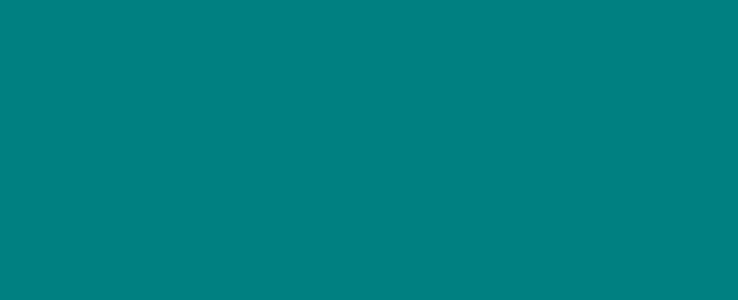
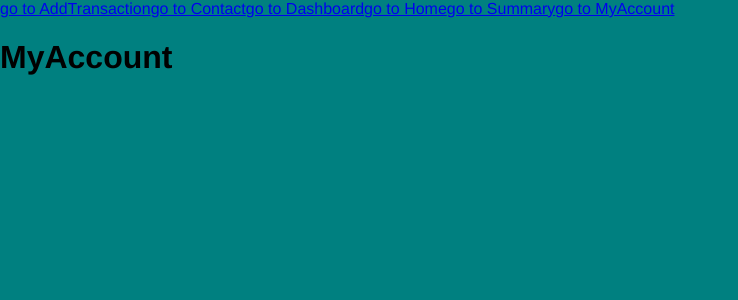
Before and after one commit to AlexandraJUREDIEU/NestEgg.App, a React (Vite) app: page /MyAccount in a window 1280 px wide. Shown: the top 300 px of the page, without its empty margins (0-738 px from the left). Built offline with nearby package versions, Linux system fonts and the light colour scheme.

Commit message:
✨newfeature: Create rooter
Création des différentes pages de l'application, du routeur, de la page d'erreur, et affichage de placeholder pour toutes les pages.

```diff
--- a/src/App.jsx
+++ b/src/App.jsx
@@ -1,10 +1,12 @@
 import React, { Fragment } from 'react';
 import GlobalStyle from './globalStyle';
+import Routeur from './Routeur';
 
 function App() {
   return (
     <Fragment>
       <GlobalStyle />
+      <Routeur />
     </Fragment>
   );
 };
--- /dev/null
+++ b/src/Routeur.jsx
@@ -0,0 +1,84 @@
+import { Controller } from "@svgdotjs/svg.js";
+import React, { Fragment } from "react";
+import {
+  RouterProvider,
+  NavLink,
+  createBrowserRouter,
+  Outlet,
+} from "react-router-dom";
+
+import AddTransaction from "./pages/AddTransaction";
+import Contact from "./pages/Contact";
+import Dashboard from "./pages/Dashboard";
+import Home from "./pages/Home";
+import MyAccount from "./pages/MyAccount/MyAccount";
+import Summary from "./pages/Summary/Summary";
+import Error from "./pages/Error";
+
+const router = createBrowserRouter([
+  {
+    path: "/",
+    element: (
+      <>
+        <Root />
+      </>
+    ),
+    errorElement: <Error />,
+    children: [
+      {
+        path: "AddTransaction",
+        element: <AddTransaction />,
+      },
+      {
+        path: "Contact",
+        element: <Contact />,
+      },
+      {
+        path: "Dashboard",
+        element: <Dashboard />,
+      },
+      {
+        path: "Home",
+        element: <Home />,
+      },
+      {
+        path: "Summary",
+        element: <Summary />,
+      },
+      {
+        path: "MyAccount",
+        element: <MyAccount />,
+      },
+    ],
+  },
+]);
+
+function Root() {
+  return (
+    <>
+      <header>
+        <nav>
+          <NavLink to="/AddTransaction">go to AddTransaction</NavLink>
+          <NavLink to="/Contact">go to Contact</NavLink>
+          <NavLink to="/Dashboard">go to Dashboard</NavLink>
+          <NavLink to="/Home">go to Home</NavLink>
+          <NavLink to="/Summary">go to Summary</NavLink>
+          <NavLink to="/MyAccount">go to MyAccount</NavLink>
+        </nav>
+        <div>
+          <Outlet />
+        </div>
+      </header>
+    </>
+  );
+}
+
+function Routeur() {
+  return (
+    <>
+      <RouterProvider router={router} />
+    </>
+  );
+}
+
+export default Routeur;
--- a/src/pages/AddTransaction.jsx
+++ b/src/pages/AddTransaction.jsx
@@ -0,0 +1,9 @@
+function AddTransaction() {
+    return (
+        <div>
+            <h1>AddTransaction</h1>
+        </div>
+    );
+}
+
+export default AddTransaction;
--- a/src/pages/Contact.jsx
+++ b/src/pages/Contact.jsx
@@ -0,0 +1,9 @@
+function Contact() {
+    return (
+        <div>
+            <h1>Contact</h1>
+        </div>
+    );
+}
+
+export default Contact;
--- a/src/pages/Dashboard.jsx
+++ b/src/pages/Dashboard.jsx
@@ -0,0 +1,9 @@
+function Dashboard() {
+    return (
+        <div>
+            <h1>Dashboard</h1>
+        </div>
+    );
+}
+
+export default Dashboard;
--- a/src/pages/Error.jsx
+++ b/src/pages/Error.jsx
@@ -0,0 +1,11 @@
+import { useRouteError } from "react-router-dom";
+
+function Error() {
+    const error = useRouteError();
+    return (<>
+        {error?.error?.toString() ?? error?.toString()}
+    </>
+    );
+}
+
+export default Error;
--- a/src/pages/Home.jsx
+++ b/src/pages/Home.jsx
@@ -0,0 +1,9 @@
+function Home() {
+    return (
+        <div>
+            <h1>Home</h1>
+        </div>
+    );
+}
+
+export default Home;
--- a/src/pages/MyAccount/MyAccount.jsx
+++ b/src/pages/MyAccount/MyAccount.jsx
@@ -0,0 +1,9 @@
+function MyAccount() {
+    return (
+        <div>
+            <h1>MyAccount</h1>
+        </div>
+    );
+}
+
+export default MyAccount;
--- a/src/pages/Summary/Summary.jsx
+++ b/src/pages/Summary/Summary.jsx
@@ -0,0 +1,9 @@
+function Summary() {
+    return (
+        <div>
+            <h1>Summary</h1>
+        </div>
+    );
+}
+
+export default Summary;
```
